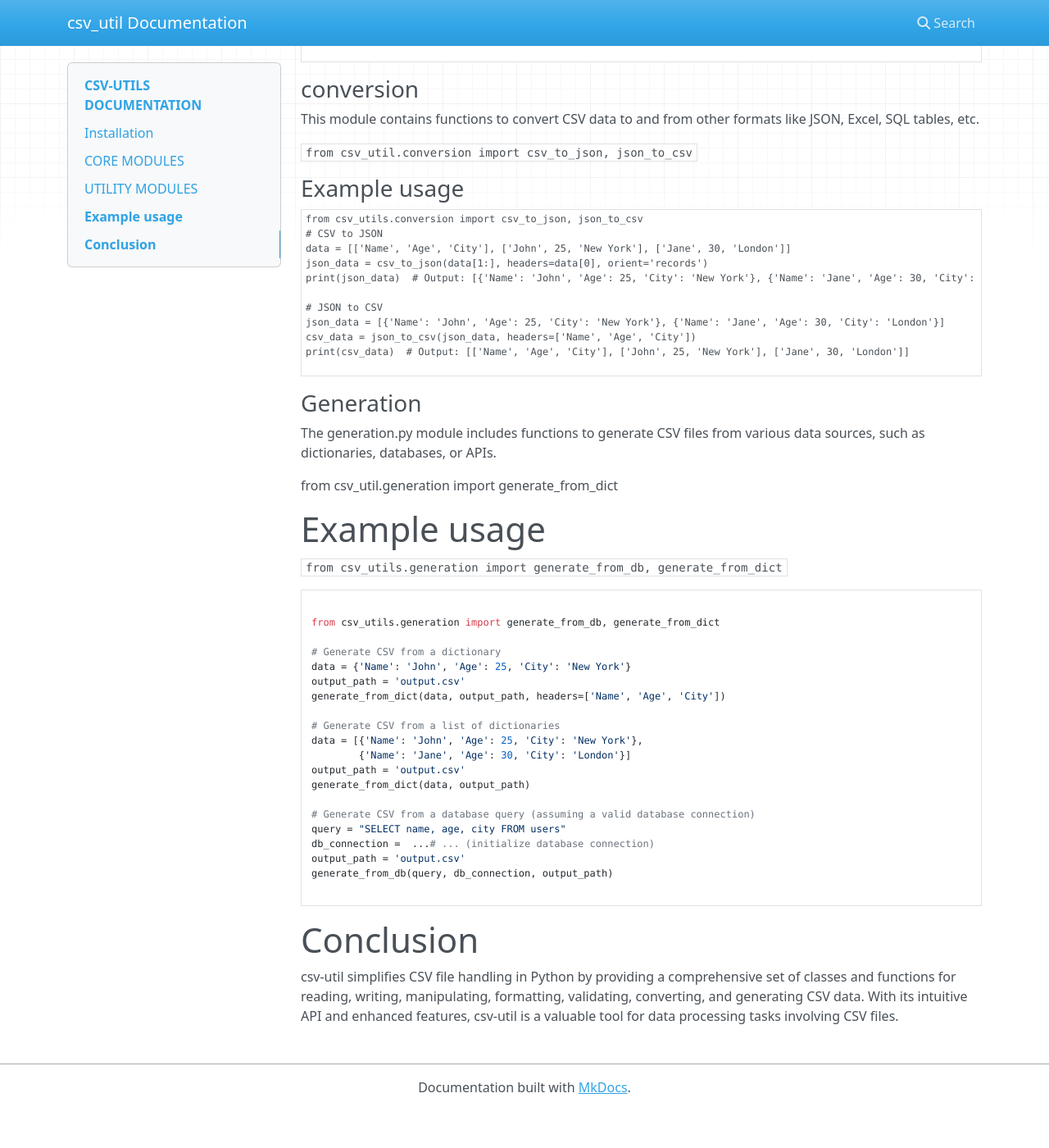
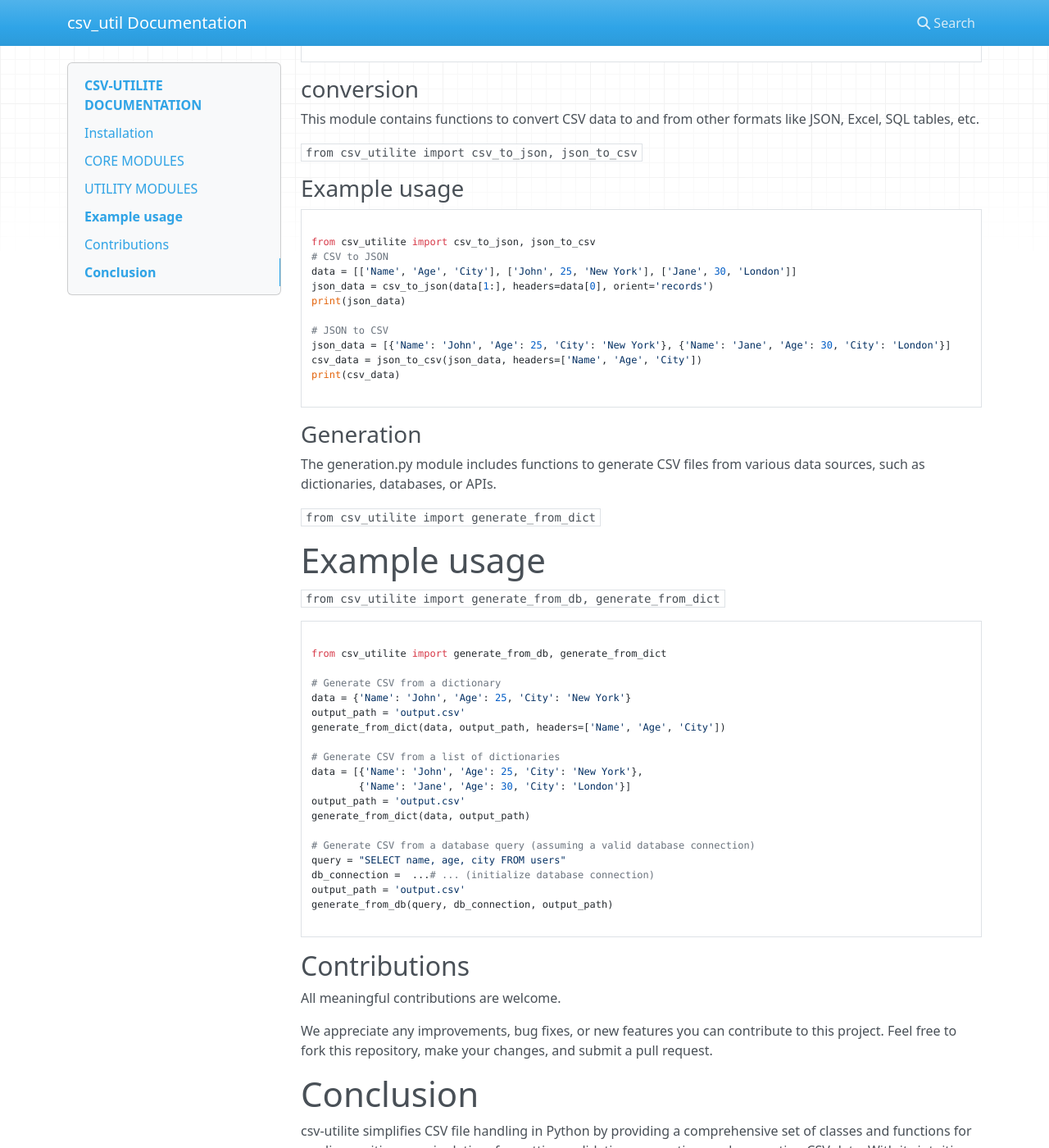
Before and after one commit to Khaleelhabeeb/csv-utilite, an MkDocs documentation site: the page built from docs/index.md, in a window 1280 px wide and 1400 px high, scrolled down 2630 px. Shown: the whole window at 82% size. Built offline with MkDocs 1.6.1, drawn with Linux system fonts in a browser that asks for light colours; nearby versions of some CDN libraries; before the commit the page ends 3984 px from its top, so only the background shows below that; some of the changed text lies outside the part shown.

Commit message:
Update index.md

````diff
--- a/docs/index.md
+++ b/docs/index.md
@@ -1,12 +1,12 @@
-# CSV-UTILS DOCUMENTATION
+# CSV-UTILITE DOCUMENTATION
 
-csv-util is a Python package designed to facilitate working with CSV files in a more convenient and Pythonic manner compared to the built-in csv module. It provides a set of modules with classes and functions to perform various tasks related to CSV file handling.
+csv-utilite is a Python package designed to facilitate working with CSV files in a more convenient and Pythonic manner compared to the built-in csv module. It provides a set of modules with classes and functions to perform various tasks related to CSV file handling.
 
 ## Installation
 
-You can install csv-util via pip:
+You can install csv-utilite via pip:
 
-```pip install csv-utils ```
+```pip install csv_utilite ```
 
 ## CORE MODULES
 
@@ -14,13 +14,13 @@ You can install csv-util via pip:
 
 This module contains the Reader class, which extends the functionality of csv.reader. It offers additional features such as automatic type casting, handling missing values, and support for different dialects.
 
-``` from csv_util.reader import Reader ```
+``` from csv_utilite import Reader ```
 
 ### Example usage
 ```python
-from csv_utils.reader import Reader
+from csv_utilite import Reader
 
-with open('kano.csv', 'r') as file:
+with open('myfile.csv', 'r') as file:
   reader = Reader(file, dialect='excel', type_cast=True, na_values=['', 'NULL'])
   for row in reader:
     print(row)
@@ -32,11 +32,11 @@ with open('kano.csv', 'r') as file:
 
 The writer.py module includes the Writer class, a subclass of csv.writer, enhanced with features like automatic type casting and support for different dialects.
 
-``` from csv_util.writer import Writer ```
+``` from csv_utilite import Writer ```
 
 ### Example usage
 ```python
-from csv_utils.writer import Writer
+from csv_utilite import Writer
 with open('output.csv', 'w', newline='') as file:
     writer = Writer(file, dialect='excel', na_rep='NA')
     writer.writerow([1, 2.5, True, None, 'abc'])
@@ -50,19 +50,19 @@ with open('output.csv', 'w', newline='') as file:
 This module provides functions for common operations on CSV data, such as filtering rows, sorting, merging multiple files, and handling headers.
 
 
-``` from csv_util.manipulation import filter_rows, sort_rows ```
+``` from csv_utilite import filter_rows, sort_rows ```
 
 ### Example usage
 ```python
-from csv_utils.manipulation import filter_rows, sort_rows, merge_files
+from csv_utilite import filter_rows, sort_rows, merge_files
 # Filter rows
 data = [[1, 2, 3], [4, 5, 6], [7, 8, 9]]
 filtered_data = filter_rows(data, lambda row: sum(row) > 10)
-print(filtered_data)  # Output: [[7, 8, 9]]
+print(filtered_data)
 
 # Sort rows
 sorted_data = sort_rows(data, key=lambda row: row[1], reverse=True)
-print(sorted_data)  # Output: [[7, 8, 9], [4, 5, 6], [1, 2, 3]]
+print(sorted_data)
 
 # Merge files
 file_paths = ['file1.csv', 'file2.csv', 'file3.csv']
@@ -76,28 +76,28 @@ merge_files(file_paths, output_path, dialect='excel', has_header=True)
 formatting.py includes functions for formatting CSV data, such as adding or removing quotes, handling newlines within fields, and customizing delimiters.
 
 
-``` from csv_util.formatting import add_quotes, remove_quotes ```
+``` from csv_utilite import add_quotes, remove_quotes ```
 
 ### Example usage
 
 ```python
 import csv
-from csv_utils.formating import quote_fields, remove_quotes, handle_newlines
+from csv_utilite import quote_fields, remove_quotes, handle_newlines
 
 # Quote fields
 data = [['Name', 'Age', 'City'], ['John', 25, 'New York'], ['Jane', 30, 'London, UK']]
 quoted_data = quote_fields(data, quoting=csv.QUOTE_NONNUMERIC)
-print(quoted_data)  # Output: [['Name', 'Age', '"London, UK"'], ['"John"', '25', '"New York"'], ['"Jane"', '30', '"London, UK"']]
+print(quoted_data)
 
 # Remove quotes
 quoted_data = [['"Name"', '"Age"', '"City"'], ['"John"', '"25"', '"New York"'], ['"Jane"', '"30"', '"London, UK"']]
 unquoted_data = remove_quotes(quoted_data)
-print(unquoted_data)  # Output: [['Name', 'Age', 'City'], ['John', '25', 'New York'], ['Jane', '30', 'London, UK']]
+print(unquoted_data)
 
 # Handle newlines
 data = [['Name', 'Address'], ['John', '123 Main St.\nNew York, NY'], ['Jane', 'Flat 5\nLondon, UK']]
 formatted_data = handle_newlines(data, replacement=' ')
-print(formatted_data)  # Output: [['Name', 'Address'], ['John', '123 Main St. New York, NY'], ['Jane', 'Flat 5 London, UK']]
+print(formatted_data)
 
 ```
 
@@ -106,12 +106,12 @@ print(formatted_data)  # Output: [['Name', 'Address'], ['John', '123 Main St. Ne
 
 The validation.py module provides functions to validate CSV data against predefined rules or schemas, ensuring data integrity and consistency.
 
-``` from csv_util.validation import validate_schema ```
+``` from csv_utilite import validate_schema ```
 
 ### Example usage
 
 ```python
-from csv_utils.validation import validate_rows, validate_headers
+from csv_utilite import validate_rows, validate_headers
 # Validate rows
 data = [[1, 2, 3], [4, 'five', 6], [7, 8, 'nine']]
 validators = {
@@ -120,13 +120,13 @@ validators = {
     2: lambda x: isinstance(x, int) and x < 10
 }
 valid_data = validate_rows(data, validators)
-print(valid_data)  # Output: [[1, 2, 3], [7, 8, 'nine']]
+print(valid_data)
 
 # Validate headers
 headers = ['Name', 'Age', 'City', 'Country']
 required_headers = ['Name', 'Age', 'City']
 is_valid = validate_headers(headers, required_headers)
-print(is_valid)  # Output: True
+print(is_valid)
 
 ```
 
@@ -136,21 +136,22 @@ print(is_valid)  # Output: True
 This module contains functions to convert CSV data to and from other formats like JSON, Excel, SQL tables, etc.
 
 
-``` from csv_util.conversion import csv_to_json, json_to_csv ```
+``` from csv_utilite import csv_to_json, json_to_csv ```
 
 ### Example usage
 
-```pyhton
-from csv_utils.conversion import csv_to_json, json_to_csv
+```python
+
+from csv_utilite import csv_to_json, json_to_csv
 # CSV to JSON
 data = [['Name', 'Age', 'City'], ['John', 25, 'New York'], ['Jane', 30, 'London']]
 json_data = csv_to_json(data[1:], headers=data[0], orient='records')
-print(json_data)  # Output: [{'Name': 'John', 'Age': 25, 'City': 'New York'}, {'Name': 'Jane', 'Age': 30, 'City': 'London'}]
+print(json_data)
 
 # JSON to CSV
 json_data = [{'Name': 'John', 'Age': 25, 'City': 'New York'}, {'Name': 'Jane', 'Age': 30, 'City': 'London'}]
 csv_data = json_to_csv(json_data, headers=['Name', 'Age', 'City'])
-print(csv_data)  # Output: [['Name', 'Age', 'City'], ['John', 25, 'New York'], ['Jane', 30, 'London']]
+print(csv_data)
 
 ```
 
@@ -159,15 +160,15 @@ print(csv_data)  # Output: [['Name', 'Age', 'City'], ['John', 25, 'New York'], [
 The generation.py module includes functions to generate CSV files from various data sources, such as dictionaries, databases, or APIs.
 
 
-from csv_util.generation import generate_from_dict
+``` from csv_utilite import generate_from_dict ```
 
 # Example usage
 
-``` from csv_utils.generation import generate_from_db, generate_from_dict ```
+``` from csv_utilite import generate_from_db, generate_from_dict ```
 
 ```python
 
-from csv_utils.generation import generate_from_db, generate_from_dict
+from csv_utilite import generate_from_db, generate_from_dict
 
 # Generate CSV from a dictionary
 data = {'Name': 'John', 'Age': 25, 'City': 'New York'}
@@ -187,6 +188,11 @@ output_path = 'output.csv'
 generate_from_db(query, db_connection, output_path)
 
 ```
+## Contributions
+
+All meaningful contributions are welcome.
+
+We appreciate any improvements, bug fixes, or new features you can contribute to this project. Feel free to fork this repository, make your changes, and submit a pull request.
 
 # Conclusion
-csv-util simplifies CSV file handling in Python by providing a comprehensive set of classes and functions for reading, writing, manipulating, formatting, validating, converting, and generating CSV data. With its intuitive API and enhanced features, csv-util is a valuable tool for data processing tasks involving CSV files.
+csv-utilite simplifies CSV file handling in Python by providing a comprehensive set of classes and functions for reading, writing, manipulating, formatting, validating, converting, and generating CSV data. With its intuitive API and enhanced features, csv-utilite is a valuable tool for data processing tasks involving CSV files.
````
